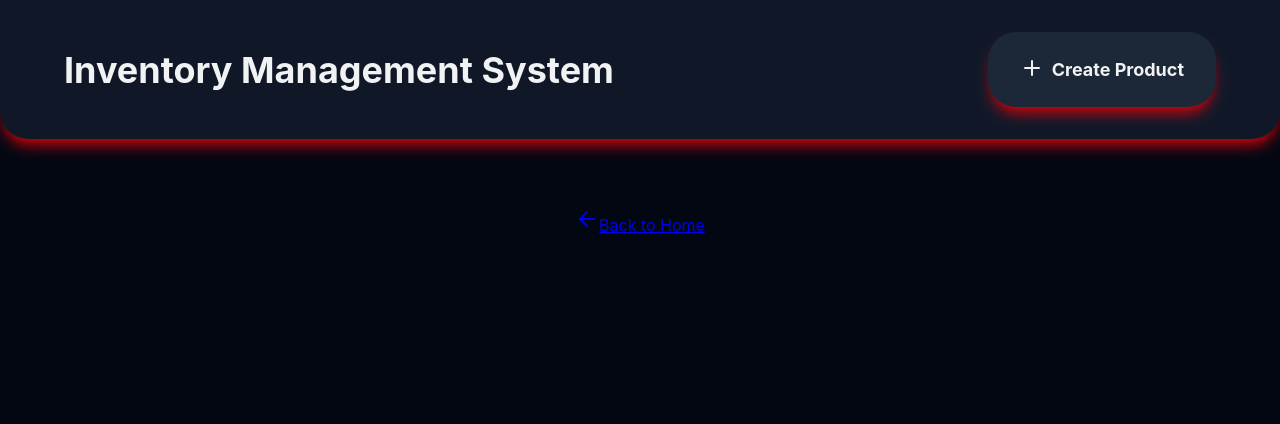
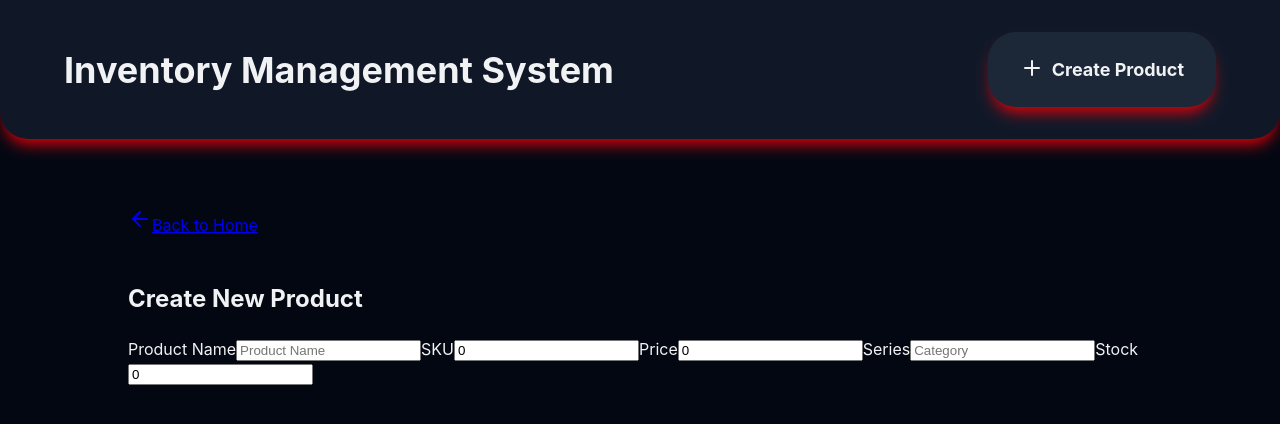
Before and after one commit to n1zen/inventory-management-system, a React (Vite) app in the folder client/: page /create-product in a window 1280 px wide. Shown: the top 424 px of the page. Built offline with nearby package versions, Linux system fonts and the light colour scheme.

Commit message:
Add forms

```diff
--- a/client/src/pages/CreateProductPage.jsx
+++ b/client/src/pages/CreateProductPage.jsx
@@ -7,6 +7,9 @@ import toast from 'react-hot-toast';
 
 //import axios instance
 import api from '../lib/axios.js';
+
+// import css
+import '../styles/pages/CreateProductPage.css'
 
 const CreateProductPage = () => {
 
@@ -36,6 +39,50 @@ const CreateProductPage = () => {
           <span className="link-text">Back to Home</span>
         </Link>
       </div>
+      <div className="card-form-container">
+        <h2 className="form-title">Create New Product</h2>
+        <form onSubmit={handleSubmit}>
+          <div className="form-control">
+            <label className="label">
+              <span className="label-text">Product Name</span>
+            </label>
+            <input type="text"
+                placeholder="Product Name"
+                value={name}
+                onChange={(e) => setName(e.target.value)}
+            />
+            <label className="label">
+              <span className="label-text">SKU</span>
+            </label>
+            <input type="number"
+                value={sku}
+                onChange={(e) => setSku(e.target.value)}
+            />
+            <label className="label">
+              <span className="label-text">Price</span>
+            </label>
+            <input type="number"
+                value={price}
+                onChange={(e) => setPrice(e.target.value)}
+            />
+            <label className="label">
+              <span className="label-text">Series</span>
+            </label>
+            <input type="text"
+                placeholder="Category"
+                value={series}
+                onChange={(e) => setSeries(e.target.value)}
+            />
+            <label className="label">
+              <span className="label-text">Stock</span>
+            </label>
+            <input type="number"
+                value={stock}
+                onChange={(e) => setStock(e.target.value)}
+            />
+          </div>
+        </form>
+      </div>
     </div>
   )
 }
--- a/client/src/styles/pages/CreateProductPage.css
+++ b/client/src/styles/pages/CreateProductPage.css
@@ -1 +1,11 @@
 @import '../index.css';
+
+.page-container {
+    margin-top: 3.5rem;
+    padding: 1.5vh 10vw;
+    display: flex;
+    justify-content: flex-start;
+    flex-wrap: wrap;
+    align-content: flex-start;
+    gap: 1.5rem;
+}
```
